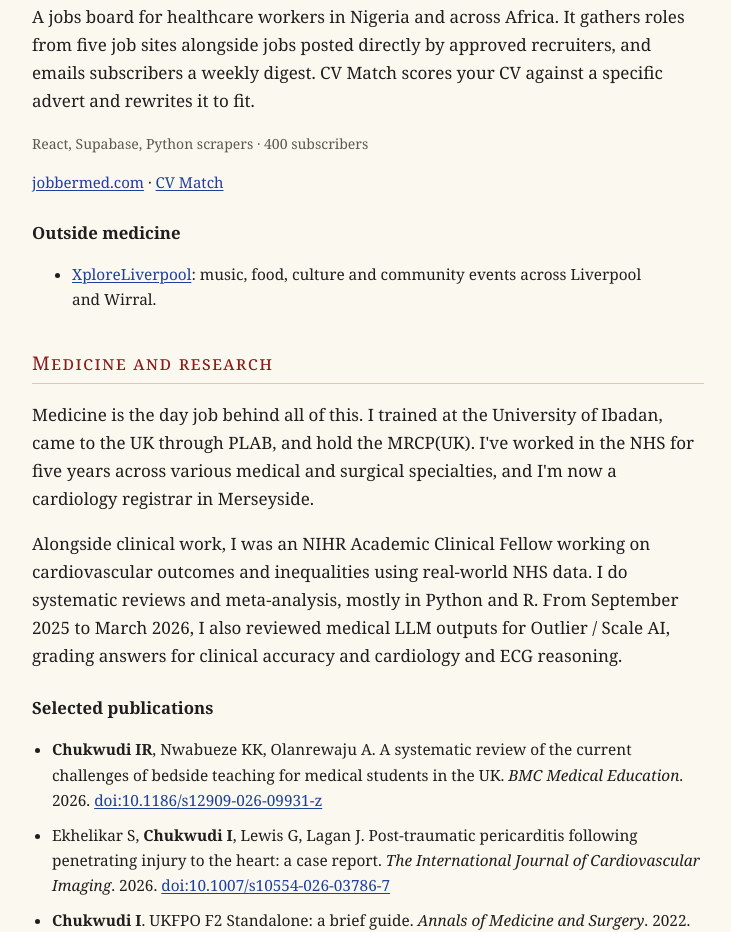
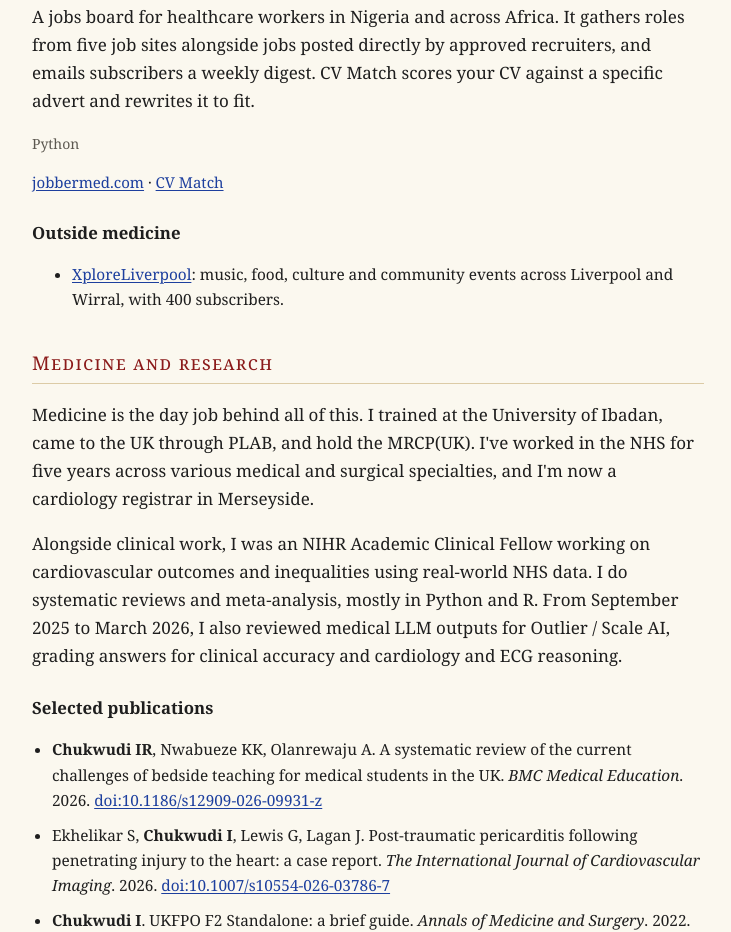
Before and after one commit to realikechukwu/about, a plain HTML site: page index.html in a window 1280 px wide. Shown: the part 3792-4724 px from the top of the page, without its empty margins (272-1003 px from the left). Drawn offline with Linux system fonts and the light colour scheme.

Commit message:
JobberMed: list Python only, move 400 subscribers to XploreLiverpool
Co-Authored-By: Claude Opus 5.5 <noreply@anthropic.com>
Claude-Session: https://claude.ai/code/session_01Kp3s2pr8hsnp3Uksc8HB65

```diff
--- a/index.html
+++ b/index.html
@@ -334,12 +334,12 @@ footer{margin-top:.5rem}
 
     <h3 id="jobbermed">JobberMed</h3>
     <p>A jobs board for healthcare workers in Nigeria and across Africa. It gathers roles from five job sites alongside jobs posted directly by approved recruiters, and emails subscribers a weekly digest. CV Match scores your CV against a specific advert and rewrites it to fit.</p>
-    <p class="meta">React, Supabase, Python scrapers &middot; 400 subscribers</p>
+    <p class="meta">Python</p>
     <p class="links"><a href="https://jobbermed.com/">jobbermed.com</a> &middot; <a href="https://cv.jobbermed.com/">CV Match</a></p>
 
     <h3 id="other">Outside medicine</h3>
     <ul class="also">
-      <li><a href="https://xploreliverpool.co.uk/">XploreLiverpool</a>: music, food, culture and community events across Liverpool and Wirral.</li>
+      <li><a href="https://xploreliverpool.co.uk/">XploreLiverpool</a>: music, food, culture and community events across Liverpool and Wirral, with 400 subscribers.</li>
     </ul>
   </section>
 
```
